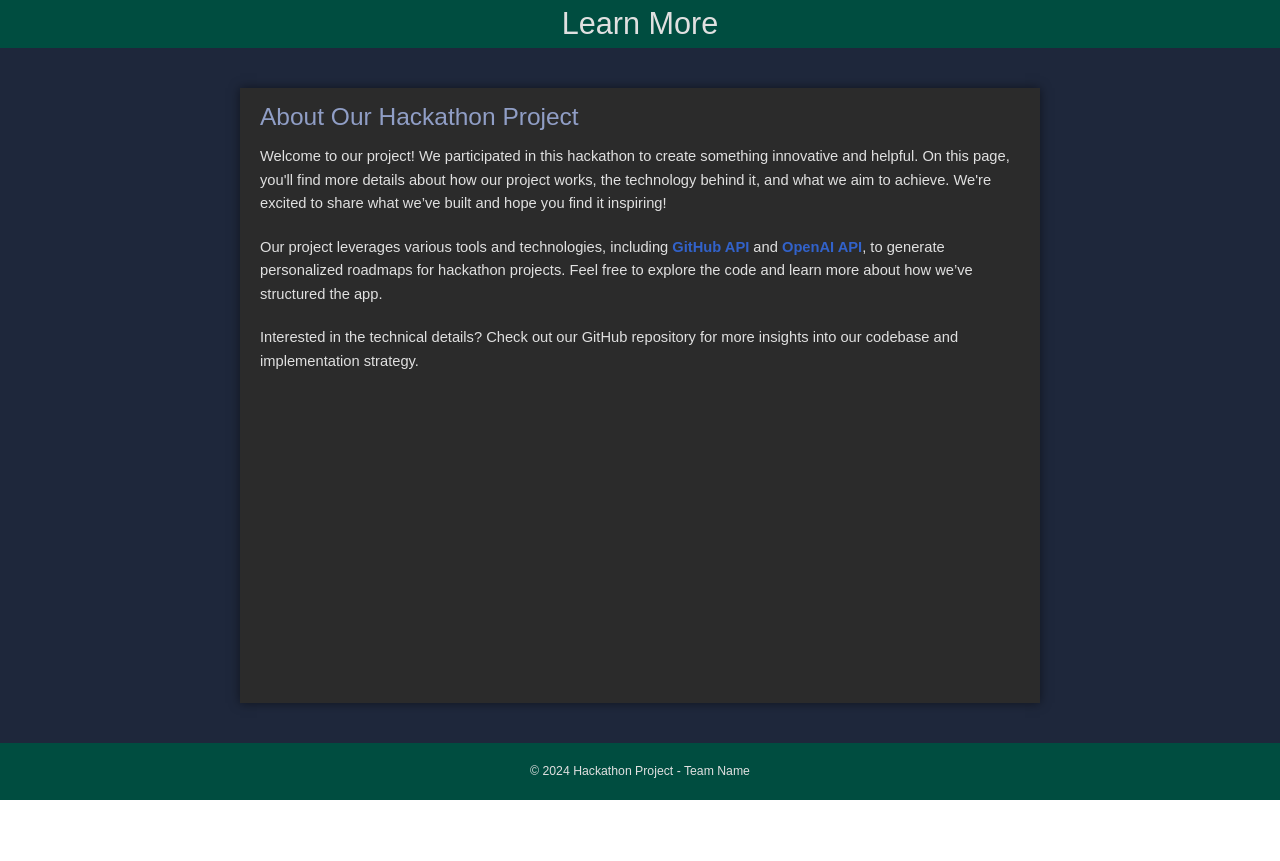
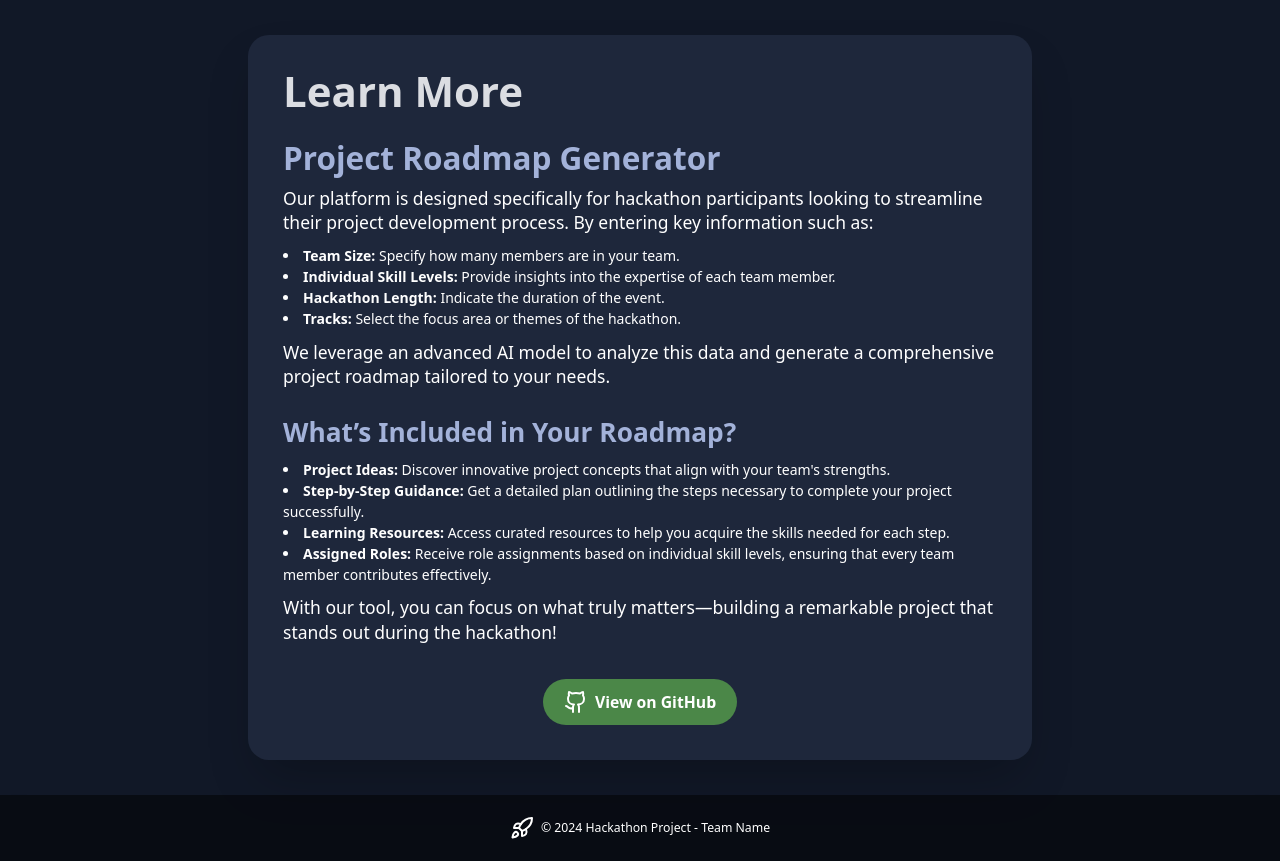
Before and after one commit to JoeyCorbett/hackrmap, a React (Create React App) app: page /learnmore in a window 1280 px wide. Before the commit the page ends 800 px from the top, so only its background shows below. Built offline with nearby package versions, Linux system fonts and the light colour scheme; no server answers.

Commit message:
Updated CSS styling

```diff
--- a/package.json
+++ b/package.json
@@ -14,6 +14,7 @@
     "dotenv": "^16.4.5",
     "express": "^4.21.1",
     "hono": "^4.6.4",
+    "lucide-react": "^0.452.0",
     "mongodb": "^6.9.0",
     "mongoose": "^8.7.1",
     "openai": "^4.67.3",
--- a/src/app/(routes)/form.jsx
+++ b/src/app/(routes)/form.jsx
@@ -97,7 +97,7 @@ const MyForm = () => {
         <form onSubmit={handleSubmit} className="bg-[#1e273b] p-6 rounded-lg shadow-md max-w-lg w-full">
             {/* Number of Teammates Input */}
             <div className="mb-4">
-                <label htmlFor="numTeammates" className="block text-sm font-medium text-[#909ec6]">
+                <label htmlFor="numTeammates" className="block text-sm font-medium text-[#b3c0e3]">
                     Number of Teammates (required):
                 </label>
                 <input
@@ -123,7 +123,7 @@ const MyForm = () => {
             {/* Skill Levels Input */}
             {Array.from({ length: numTeammates }).map((_, index) => (
                 <div className="mb-4" key={index}>
-                    <label htmlFor={`skillLevel-${index}`} className="block text-sm font-medium text-[#909ec6]">
+                    <label htmlFor={`skillLevel-${index}`} className="block text-sm font-medium text-[#b3c0e3]">
                         Skill Level for Teammate {index + 1} (required):
                     </label>
                     <select
@@ -147,7 +147,7 @@ const MyForm = () => {
 
             {/* Hackathon Length Input */}
 <           div className="mb-4">
-                <label htmlFor="hackathonLength" className="block text-sm font-medium text-[#909ec6]">
+                <label htmlFor="hackathonLength" className="block text-sm font-medium text-[#b3c0e3]">
                     Hackathon Length (in hours):
                 </label>
                 <input
@@ -172,7 +172,7 @@ const MyForm = () => {
 
             {/* Tracks Input */}
             <div className="mb-4">
-                <label className="block text-sm font-medium text-[#909ec6]">Tracks (optional):</label>
+                <label className="block text-sm font-medium text-[#b3c0e3]">Tracks (optional):</label>
                 {tracks.map((track, index) => (
                     <div key={index} className="flex mb-2">
                         <input
@@ -210,7 +210,7 @@ const MyForm = () => {
 
             {/* Sponsor Challenges Input */}
             <div className="mb-4">
-                <label className="block text-sm font-medium text-[#909ec6]">Sponsor Challenges (optional):</label>
+                <label className="block text-sm font-medium text-[#b3c0e3]">Sponsor Challenges (optional):</label>
                 {sponsorChallenges.map((challenge, index) => (
                     <div key={index} className="flex mb-2">
                         <input
@@ -248,7 +248,7 @@ const MyForm = () => {
 
             {/* Preferred Tools Input */}
             <div className="mb-4">
-                <label className="block text-sm font-medium text-[#909ec6]">Preferred Tools (optional):</label>
+                <label className="block text-sm font-medium text-[#b3c0e3]">Preferred Tools (optional):</label>
                 {preferredTools.map((tool, index) => (
                     <div key={index} className="flex mb-2">
                         <input
@@ -286,7 +286,7 @@ const MyForm = () => {
 
             {/* Special Requirements Input */}
             <div className="mb-4">
-                <label htmlFor="specialRequirements" className="block text-sm font-medium text-[#909ec6]">
+                <label htmlFor="specialRequirements" className="block text-sm font-medium text-[#b3c0e3]">
                     Special Requirements (optional):
                 </label>
                 <textarea
--- a/src/app/(routes)/learnmore.jsx
+++ b/src/app/(routes)/learnmore.jsx
@@ -1,92 +1,54 @@
 import React from 'react';
+import { Github, Rocket } from 'lucide-react';
 
 const LearnMore = () => {
     return (
-        <div style={styles.container}>
-            {/* Header */}
-            <header style={styles.header}>
-                <h1 style={styles.title}>Learn More</h1>
-            </header>
+        <div className="flex flex-col min-h-screen bg-gray-900 text-white font-sans">
+            <main className = "flex-1 p-10 max-w-4xl mx-auto bg-[#1e273b] shadow-2xl rounded-3xl mt-10">
+                {/* New Learn More Section */}
+                <h1 className='text-5xl text-[#dbdde2] mb-8 font-bold '>Learn More</h1>
+                <h2 className="text-4xl text-[#a3b2d9] mb-3 font-bold">Project Roadmap Generator</h2>
+                <p className="text-xl mb-3">
+                    Our platform is designed specifically for hackathon participants looking to streamline their project development process. By entering key information such as:
+                </p>
+                <ul className="list-disc list-inside mb-3 text-base">
+                    <li><strong>Team Size:</strong> Specify how many members are in your team.</li>
+                    <li><strong>Individual Skill Levels:</strong> Provide insights into the expertise of each team member.</li>
+                    <li><strong>Hackathon Length:</strong> Indicate the duration of the event.</li>
+                    <li><strong>Tracks:</strong> Select the focus area or themes of the hackathon.</li>
+                </ul>
 
-            {/* Main Content */}
-            <main style={styles.content}>
-                <h2 style={styles.heading}>About Our Hackathon Project</h2>
-                <p style={styles.paragraph}>
-                    Welcome to our project! We participated in this hackathon to create something innovative and helpful.
-                    On this page, you'll find more details about how our project works, the technology behind it, and what we
-                    aim to achieve. We're excited to share what we’ve built and hope you find it inspiring!
+                <p className="text-xl mb-8">
+                    We leverage an advanced AI model to analyze this data and generate a comprehensive project roadmap tailored to your needs.
                 </p>
-                <p style={styles.paragraph}>
-                    Our project leverages various tools and technologies, including <a href="#" style={styles.link}>GitHub API</a> and <a href="#" style={styles.link}>OpenAI API</a>,
-                    to generate personalized roadmaps for hackathon projects. Feel free to explore the code and learn more
-                    about how we’ve structured the app.
+
+                <h4 className="text-3xl text-[#a3b2d9] mb-3 font-bold">What’s Included in Your Roadmap?</h4>
+                <ul className="list-disc list-inside mb-3 text-base">
+                    <li><strong>Project Ideas:</strong> Discover innovative project concepts that align with your team's strengths.</li>
+                    <li><strong>Step-by-Step Guidance:</strong> Get a detailed plan outlining the steps necessary to complete your project successfully.</li>
+                    <li><strong>Learning Resources:</strong> Access curated resources to help you acquire the skills needed for each step.</li>
+                    <li><strong>Assigned Roles:</strong> Receive role assignments based on individual skill levels, ensuring that every team member contributes effectively.</li>
+                </ul>
+
+                <p className="text-xl mb-8">
+                    With our tool, you can focus on what truly matters—building a remarkable project that stands out during the hackathon!
                 </p>
-                <p style={styles.paragraph}>
-                    Interested in the technical details? Check out our GitHub repository for more insights into our codebase and
-                    implementation strategy.
-                </p>
+
+                <div className="flex justify-center mt-10">
+                    <a href="#" className="flex items-center bg-[#4b8748] text-white px-6 py-3 rounded-full font-bold text-lg hover:bg-[#30572e] transition duration-300">
+                        <Github className="mr-2" /> View on GitHub
+                    </a>
+                </div>
             </main>
 
             {/* Footer */}
-            <footer style={styles.footer}>
-                <p>© 2024 Hackathon Project - Team Name</p>
+            <footer className="bg-black bg-opacity-50 text-white py-6 text-center mt-10 shadow-lg">
+                <p className="flex items-center justify-center">
+                    <Rocket className="mr-2" /> © 2024 Hackathon Project - Team Name
+                </p>
             </footer>
         </div>
     );
 };
 
-// Inline CSS styles for JSX
-const styles = {
-    container: {
-        fontFamily: 'Arial, sans-serif',
-        margin: 0,
-        padding: 0,
-        backgroundColor: '#1e273b',  // Darker background
-        minHeight: '100vh',
-        display: 'flex',
-        flexDirection: 'column',
-        color: '#e0e0e0', // Light gray text
-    },
-    header: {
-        backgroundColor: '#004d40', // Darker teal header
-        color: '#e0e0e0', // Light gray text
-        padding: '15px 0',
-        textAlign: 'center',
-    },
-    title: {
-        margin: 0,
-        fontSize: '2.5em',
-    },
-    content: {
-        padding: '20px',
-        maxWidth: '800px',
-        margin: '40px auto',
-        backgroundColor: '#2b2b2b', // Darker gray background for content
-        boxShadow: '0 0 10px rgba(0, 0, 0, 0.5)',
-        flex: 1,
-    },
-    heading: {
-        color: '#909ec6', // Light color for headings
-        fontSize: '2em',
-        marginBottom: '20px',
-    },
-    paragraph: {
-        lineHeight: 1.6,
-        fontSize: '1.2em',
-        color: '#e0e0e0',  // Light gray for text
-        marginBottom: '20px',
-    },
-    link: {
-        color: '#3262ca', // Color for links
-        textDecoration: 'none',
-        fontWeight: 'bold',
-    },
-    footer: {
-        textAlign: 'center',
-        padding: '20px',
-        backgroundColor: '#004d40', // Darker teal footer
-        color: '#e0e0e0', // Light gray text
-    },
-};
-
 export default LearnMore;
```
Also changed, not shown: 1 other file (tests, documents, lock files or other folders).
